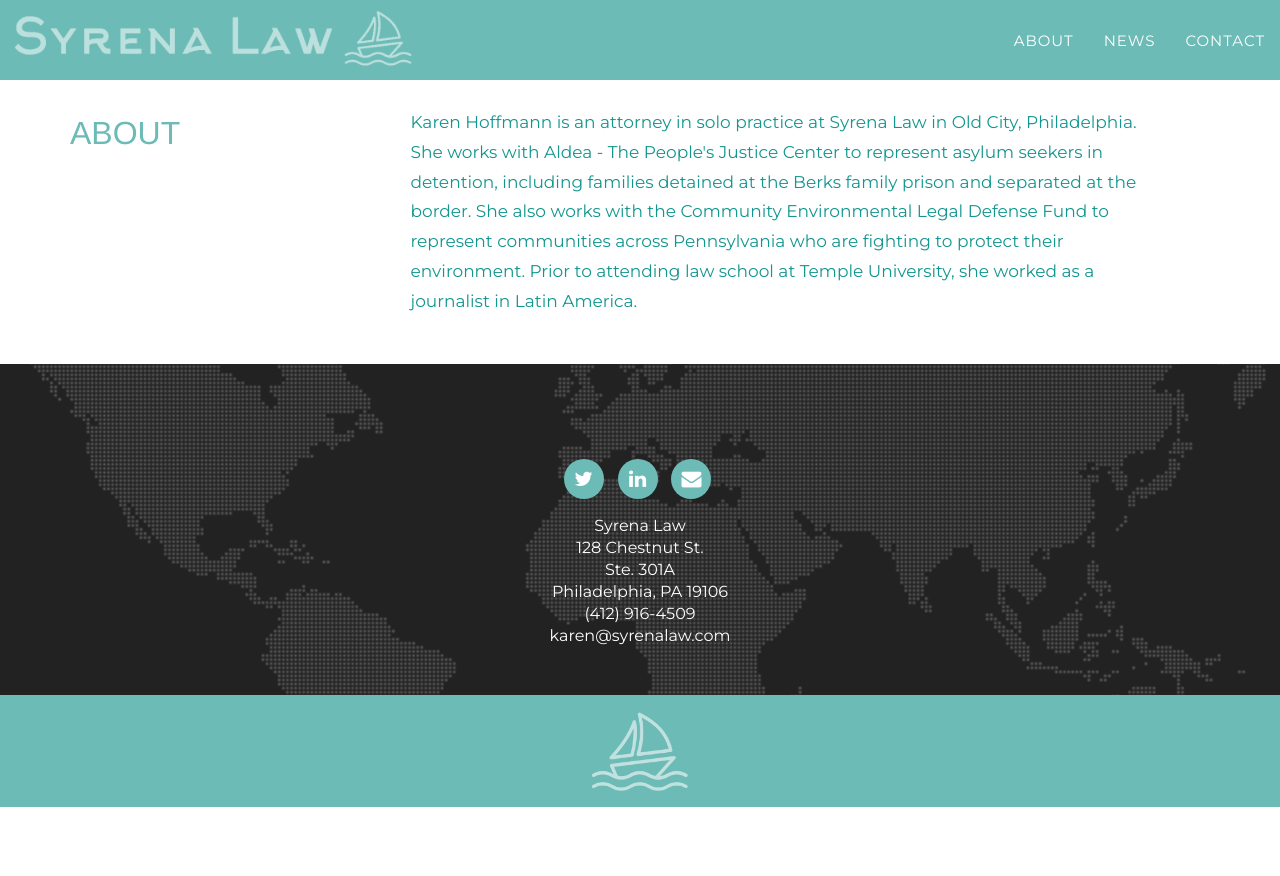
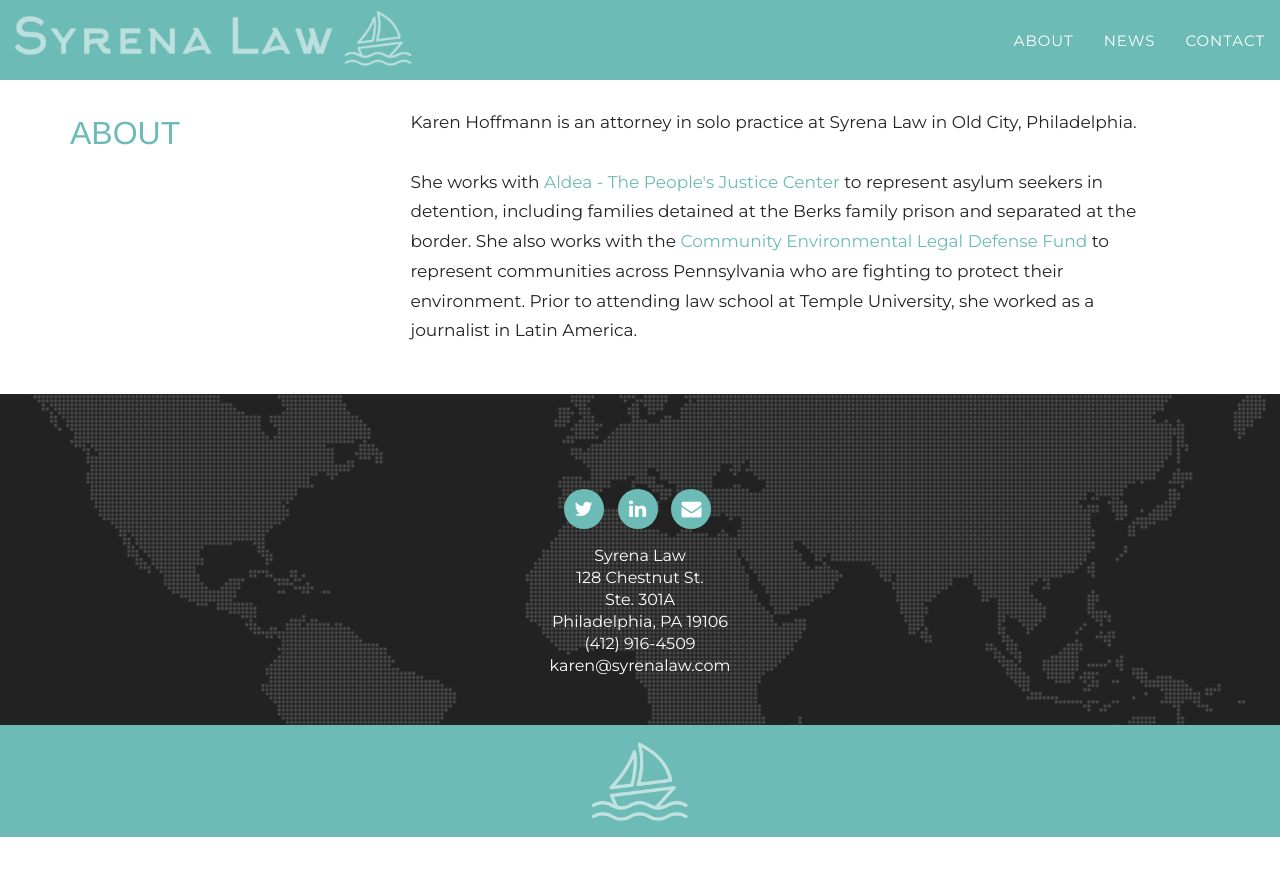
Before and after one commit to syrena-law/syrena-law.github.io, a Jekyll site: the page built from index.html, in a window 1280 px wide. Shown: the top 876 px of the page. Built offline with Jekyll 4.4.1, drawn with Linux system fonts in a browser that asks for light colours; some web fonts are replaced.

Commit message:
fix about

```diff
--- a/_includes/about.html
+++ b/_includes/about.html
@@ -6,7 +6,11 @@
               <p class="syrena-32 syrena-primary syrena-left">About</p>
             </div>
             <div class="col-md-9 text-center syrena-about-text">
-              <p class="syrena-17">Karen Hoffmann is an attorney in solo practice at Syrena Law in Old City, Philadelphia. She works with Aldea - The People's Justice Center to represent asylum seekers in detention, including families detained at the Berks family prison and separated at the border. She also works with the Community Environmental Legal Defense Fund to represent communities across Pennsylvania who are fighting to protect their environment. Prior to attending law school at Temple University, she worked as a journalist in Latin America.</p>
+              <p class="syrena-17">
+                Karen Hoffmann is an attorney in solo practice at Syrena Law in Old City, Philadelphia. <br>
+                <br>
+                She works with <a href="http://aldeapjc.org" target="_blank">Aldea - The People's Justice Center</a> to represent asylum seekers in detention, including families detained at the Berks family prison and separated at the border. She also works with the <a href="http://celdf.org" target="_blank">Community Environmental Legal Defense Fund</a> to represent communities across Pennsylvania who are fighting to protect their environment. Prior to attending law school at Temple University, she worked as a journalist in Latin America.
+              </p>
             </div>
         </div>
     </div>
--- a/css/simple.scss
+++ b/css/simple.scss
@@ -77,6 +77,7 @@ header {
   font-weight: 300;
   text-align: left;
   text-transform: none;
+  color: #222;
 }
 
 .syrena-about-text p+p {
```
